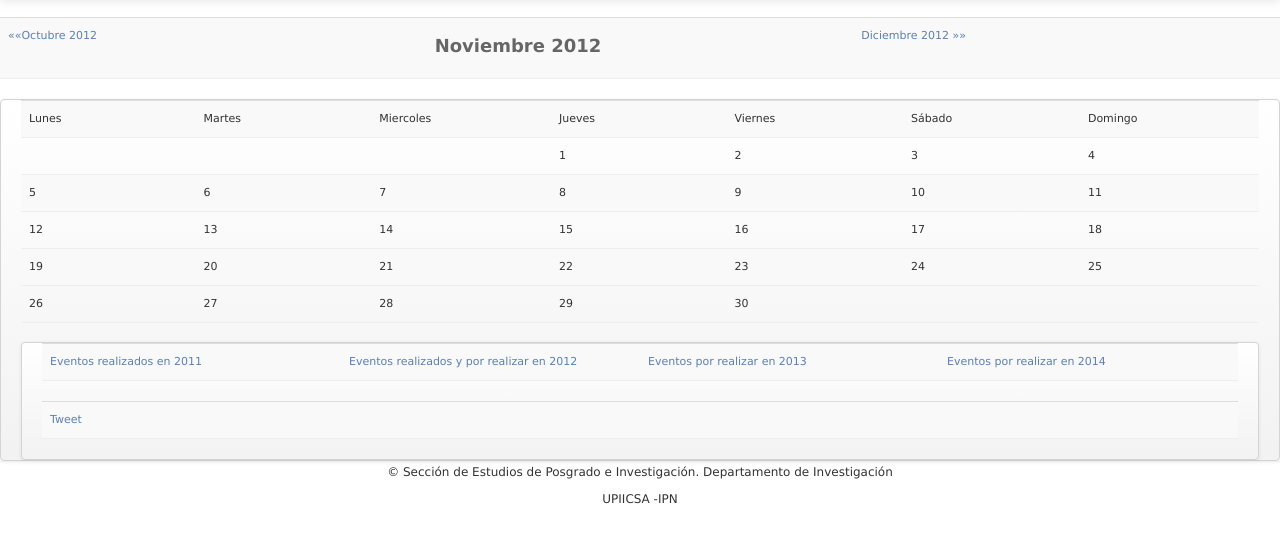
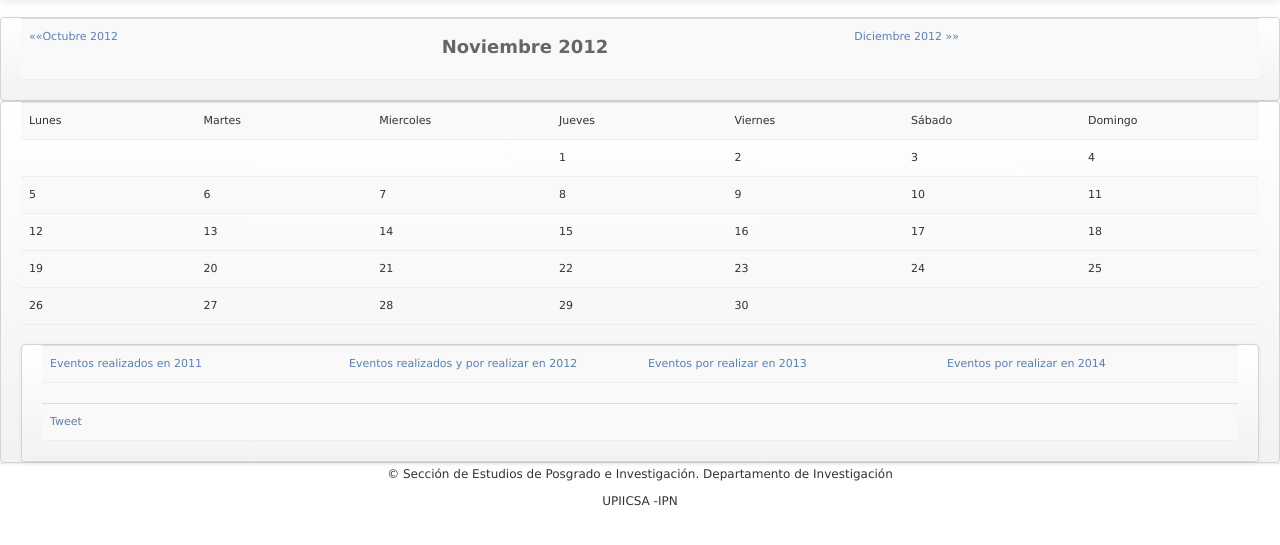
Before and after one commit to Lvcios/SEPI, a Django app: page / in a window 1280 px wide. Shown: the part 43-588 px from the top of the page. Run offline with Django 3.2, Linux system fonts and the light colour scheme; data that the repository does not hold is empty; parts of the project's set-up code (start-up, migrations or seed data) failed here and were passed over; some libraries are stand-ins or nearby versions.

Commit message:
cabezera de mes.html

```diff
--- a/template/mes.html
+++ b/template/mes.html
@@ -2,7 +2,7 @@
 {% load adminmedia %}
 
 	{% block mes%}
-		<div align="center">
+		<div align="center" class="navbar-inner">
 			<table class="table table-striped">
 				<tr>
 					<td class="span3">
```
